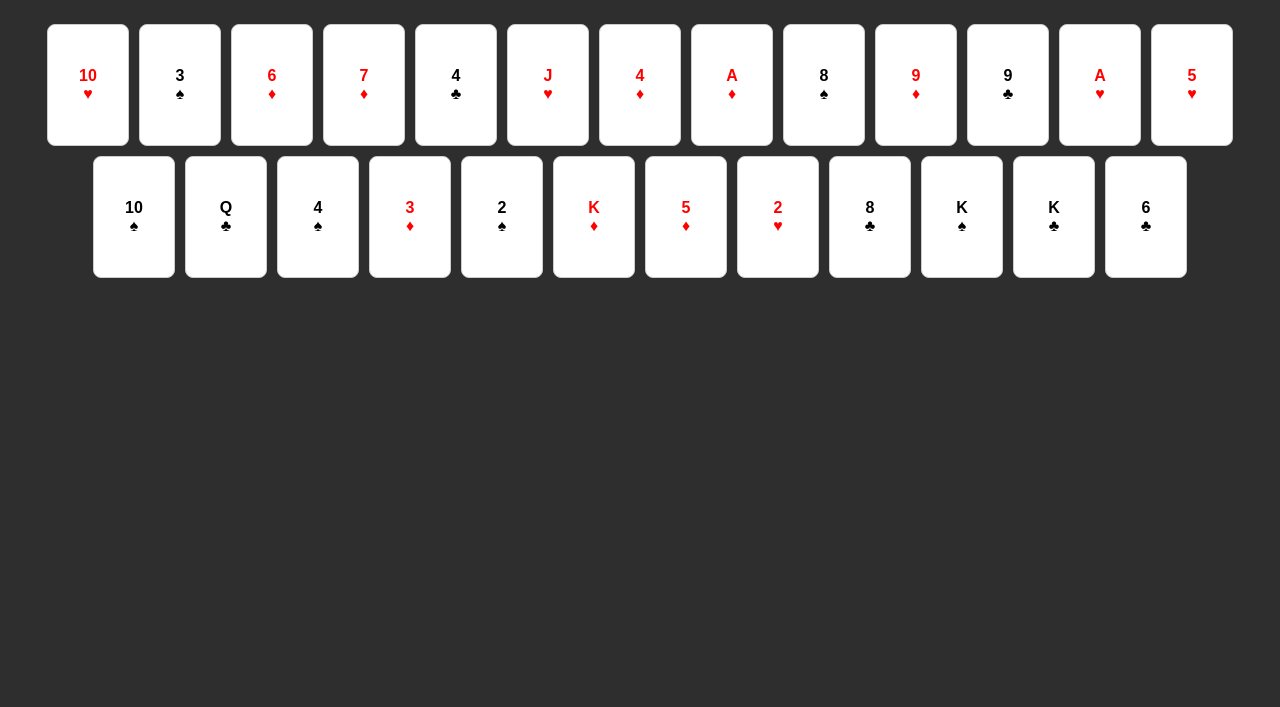
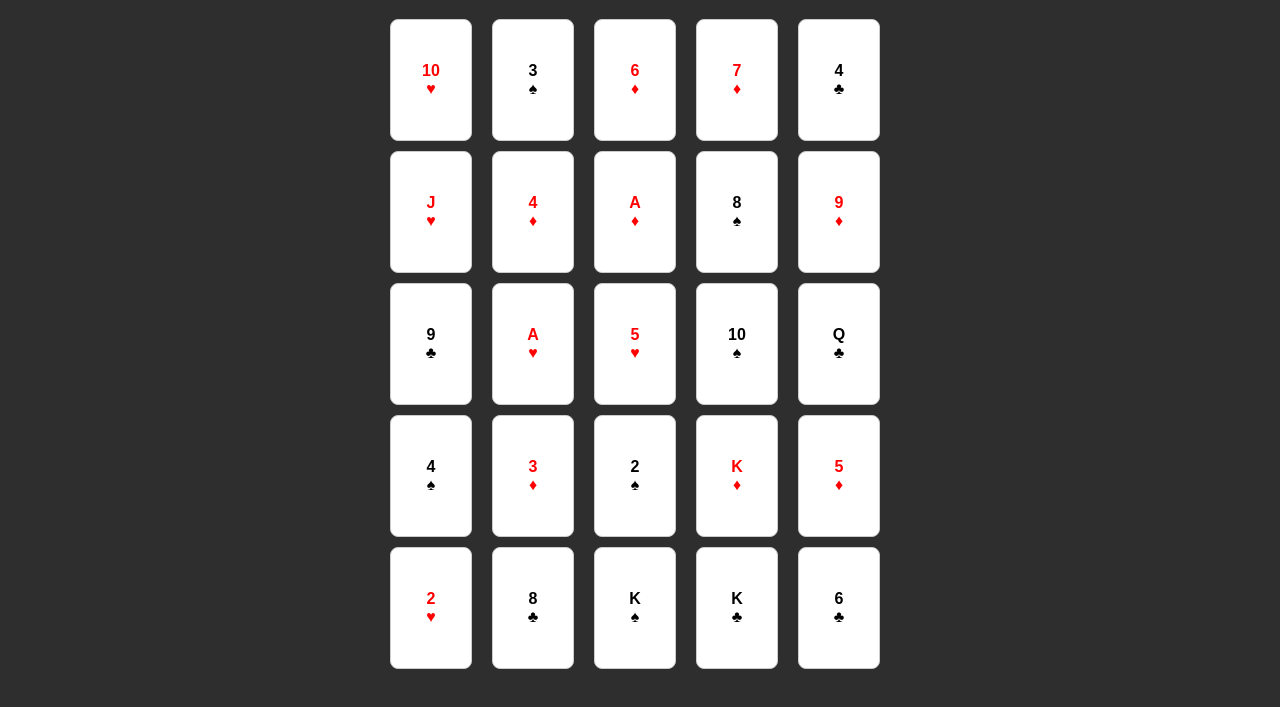
Before and after one commit to magicat8/Card-Dealer-Webapp, a plain HTML site: page index.html in a window 1280 px wide. Shown: the part 89-796 px from the top of the page. Drawn offline with Linux system fonts and the light colour scheme.

Commit message:
Update style.css

```diff
--- a/style.css
+++ b/style.css
@@ -7,10 +7,11 @@ body {
 }
 
 #card-container {
-  display: flex;
-  flex-wrap: wrap;
-  justify-content: center;
-  margin-top: 20px;
+  display: grid;
+  grid-template-columns: repeat(5, 1fr);
+  gap: 10px;
+  max-width: 500px;
+  margin: 20px auto;
 }
 
 .card {
@@ -20,7 +21,6 @@ body {
   border-radius: 8px;
   width: 80px;
   height: 120px;
-  margin: 5px;
   display: flex;
   flex-direction: column;
   justify-content: center;
```
